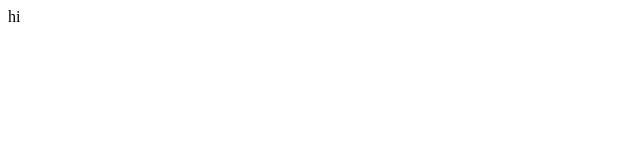
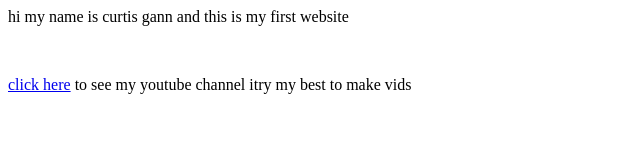
Before and after one commit to cruc2012/hi, a plain HTML site: page index.html in a window 1280 px wide. Shown: the whole page, without its empty margins (0-640 px from the left). Drawn offline with Linux system fonts and the light colour scheme.

Commit message:
Update index.html

```diff
--- a/index.html
+++ b/index.html
@@ -1 +1,3 @@
-<p>hi</p>
+<p>hi my name is curtis gann and this is my first website&nbsp;</p>
+<p>&nbsp;</p>
+<p><a target="_blank" rel="noopener noreferrer" href="https://www.youtube.com/channel/UCAb-e55uw2Yr4TtjPv3InBQ">click here</a> to see my youtube channel itry my best to make vids</p>
```
